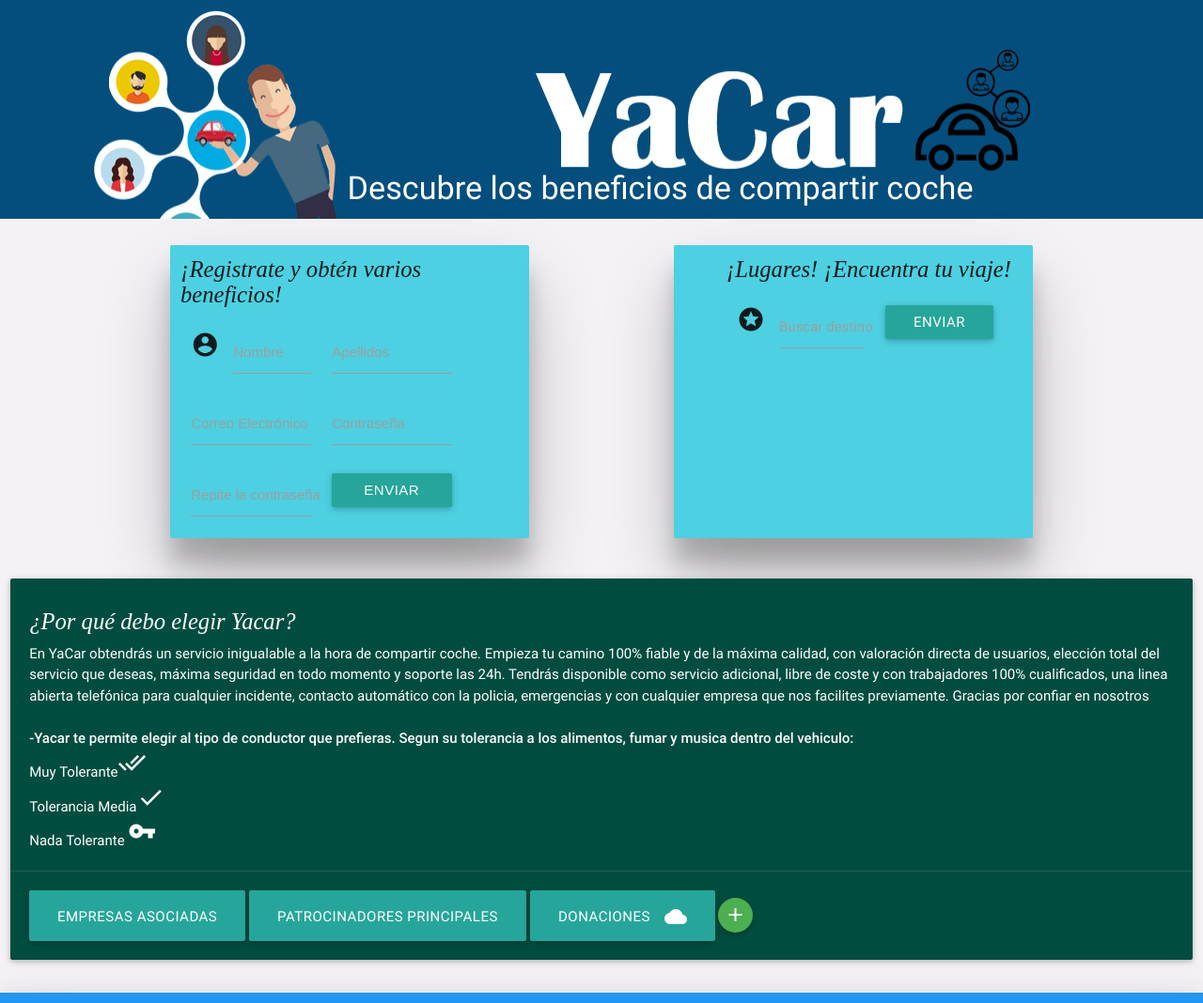
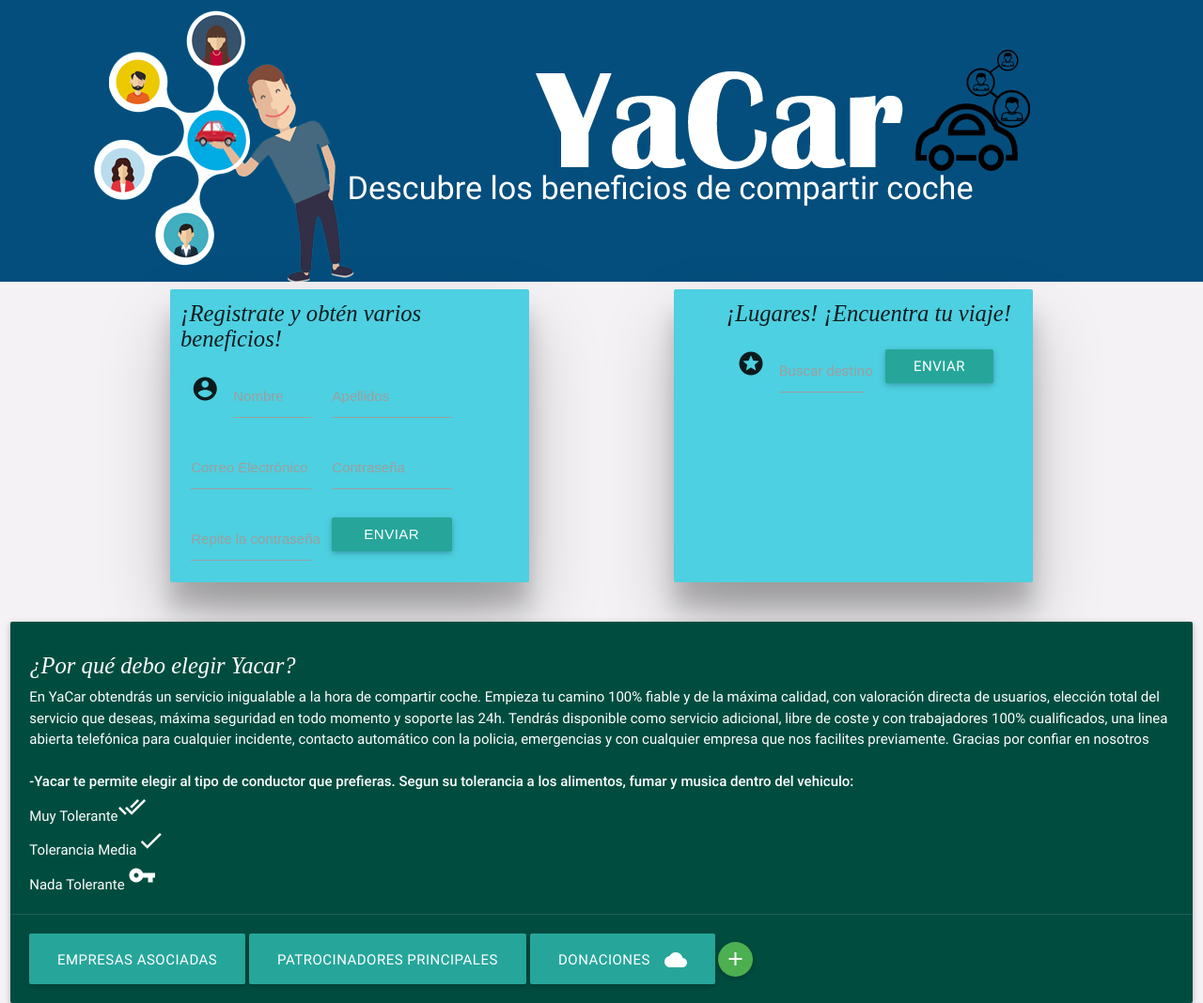
Before and after one commit to alu0100763478/Pagina_UYA, a plain HTML site: page index.html in a window 1280 px wide. Shown: the top 1068 px of the page at 94% size. Drawn offline with nearby package versions, Linux system fonts and the light colour scheme.

Commit message:
Arreglando cabecera

```diff
--- a/css/style.css
+++ b/css/style.css
@@ -11,7 +11,7 @@ body
 {
   background-image: url("cabecera.jpg");
   text-align: right;
-  height: 50%;
+  height: 300px;
   padding-top: 11em;
   padding-right: 5em;
   color: white;
```
